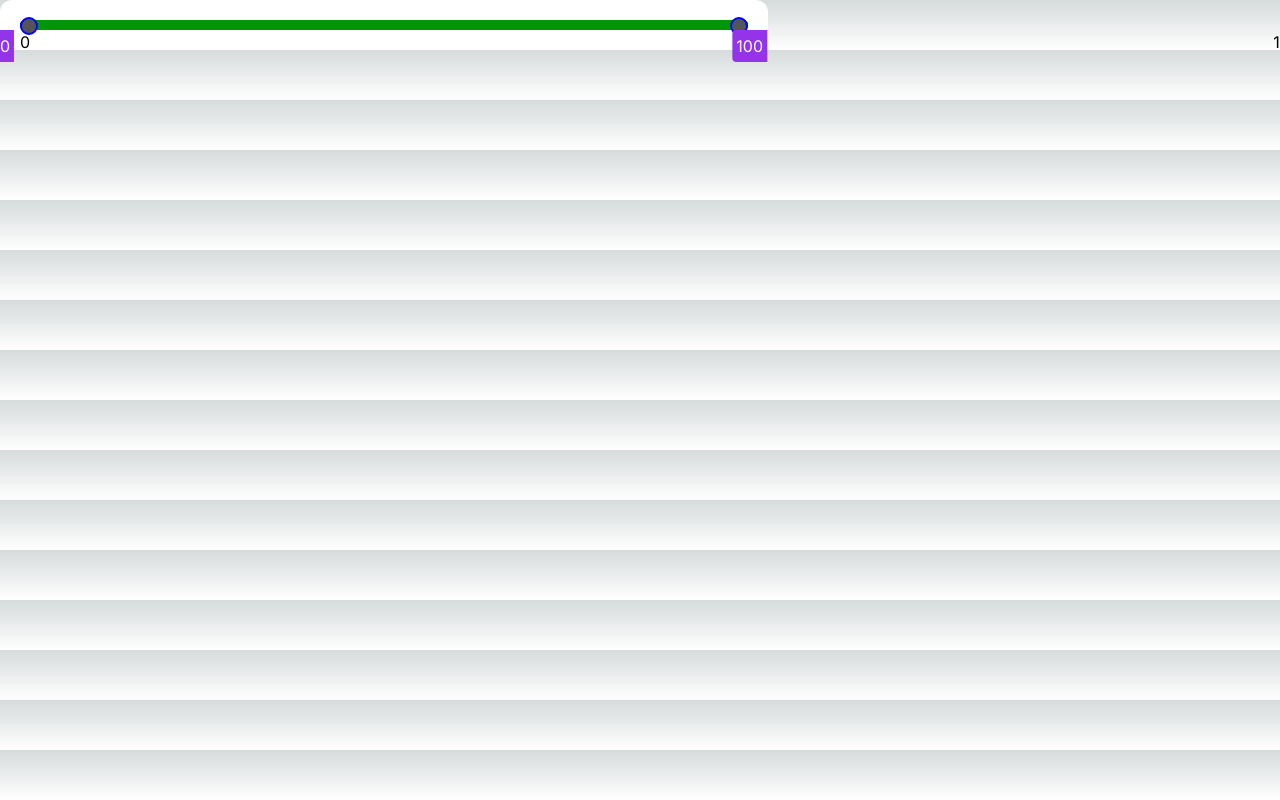
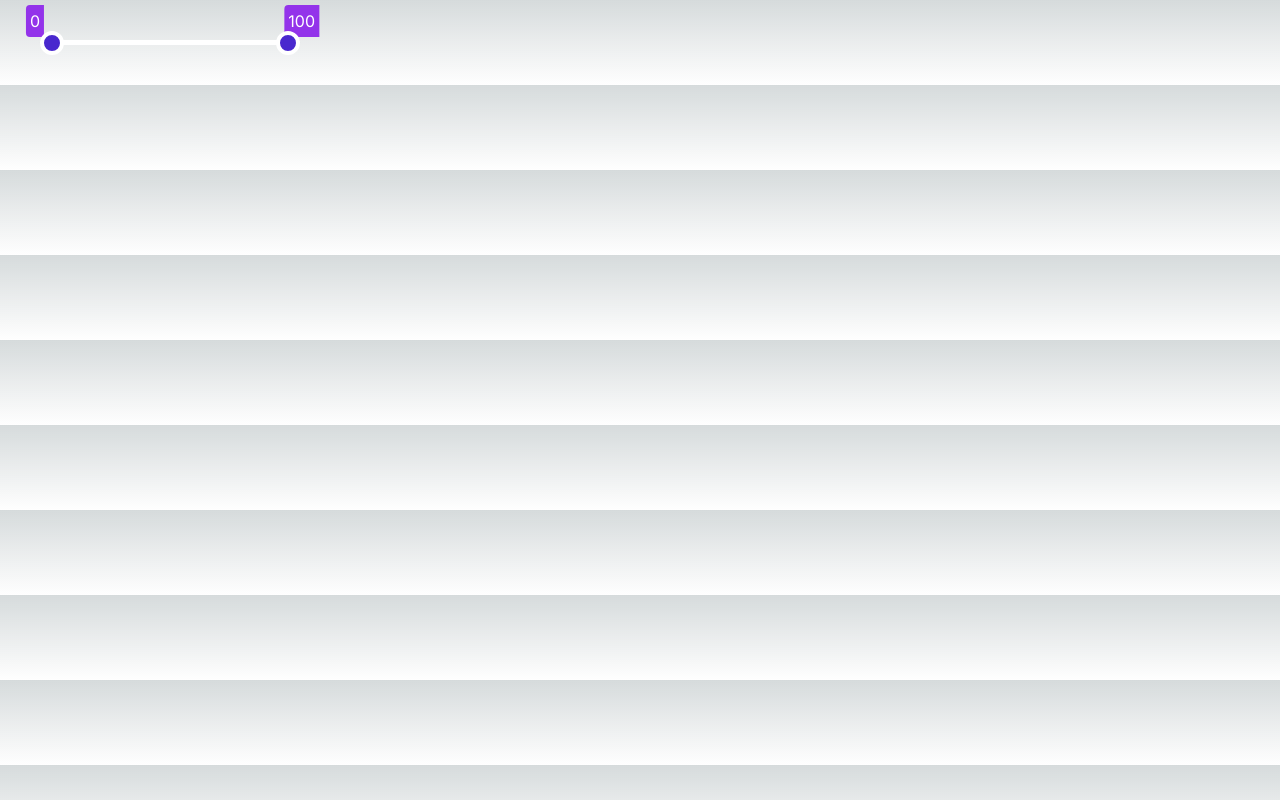
Before and after one commit to krlenell/component-tests, a Next.js app: page / in a window 1280 px wide. Built offline with nearby package versions, Linux system fonts and the light colour scheme.

Commit message:
commit often

```diff
--- a/src/app/page.tsx
+++ b/src/app/page.tsx
@@ -12,12 +12,12 @@ export default function Home() {
   }, [selectedPriceRange]);
 
   return (
-    <Fragment>
+    <div className="h-full p-5">
       <MultiRangeSlider
         min={0}
         max={100}
         setSelectedPriceRange={setSelectedPriceRange}
       />
-    </Fragment>
+    </div>
   );
 }
--- a/src/components/MultiRangeSlider.tsx
+++ b/src/components/MultiRangeSlider.tsx
@@ -65,8 +65,7 @@ const MultiRangeSlider = (props: Props) => {
   return (
     <Fragment>
       <div className={styles.main}>
-        <div className={styles.wrapper}>
-          <div className={styles.priceInputContainer}>
+        <div>
           <div className={styles.sliderContainer}>
             <div
               className={styles.priceSlider}
@@ -76,27 +75,29 @@ const MultiRangeSlider = (props: Props) => {
               }}
             ></div>
           </div>
-            {/* //maybe delete this */}
-            <div className="absolute w-full">
-              <div className="flex justify-between text-black">
-                <div>{min}</div>
-                <div>{max}</div>
-              </div>
-            </div>
         </div>
         <div className={styles.rangeInput}>
           <div
             className={styles.bubble}
             style={{
-                left: `calc(${((tempMinValue - min) / (max - min)) * 100}% - 15px)`,
+              left: `calc(${((tempMinValue - min) / (max - min)) * 100}% - 5px)`,
               transform: "translateX(-50%)",
             }}
           >
             {tempMinValue}
           </div>
+          <div
+            className={styles.bubble}
+            style={{
+              left: `calc(${getPercentage(tempMaxValue)}% + (${-18 - tempMaxValue * 0.15}px))`,
+            }}
+          >
+            {tempMaxValue}
+          </div>
+
           <input
             id="minRange"
-              className="priceRange"
+            className="slider"
             type="range"
             min={min}
             max={max}
@@ -108,7 +109,7 @@ const MultiRangeSlider = (props: Props) => {
           />
           <input
             id="maxRange"
-              className="priceRange"
+            className="slider"
             type="range"
             min={min}
             max={max}
@@ -118,15 +119,6 @@ const MultiRangeSlider = (props: Props) => {
             onMouseUp={handleMaxRelease}
             onTouchEnd={handleMaxRelease}
           />
-            <div
-              className={styles.bubble}
-              style={{
-                left: `calc(${getPercentage(tempMaxValue)}% + (${-18 - tempMaxValue * 0.15}px))`,
-              }}
-            >
-              {tempMaxValue}
-            </div>
-          </div>
         </div>
       </div>
     </Fragment>
--- a/src/styles/MultiRangeSlider.module.css
+++ b/src/styles/MultiRangeSlider.module.css
@@ -1,17 +1,13 @@
 .main {
-  @apply w-[60vw] bg-white rounded-xl p-5;
+  @apply w-[300px] rounded-xl p-5 relative;
 }
 
-/* .wrapper { */
-/*   @apply m-0 w-[70%] relative; */
-/* } */
-
 .sliderContainer {
-  @apply h-[10px] relative bg-black rounded-[5px];
+  @apply h-[5px] relative bg-[#595959] rounded-[5px];
 }
 
 .priceSlider {
-  @apply h-full left-1/4 right-[15%] absolute rounded-[5px] bg-[#01940b];
+  @apply h-full absolute rounded-[5px] bg-white;
 }
 
 .rangeInput {
@@ -19,9 +15,9 @@
 }
 
 .rangeInput input {
-  @apply absolute w-full h-[5px] top-[-7px] bg-transparent cursor-pointer pointer-events-none appearance-none;
+  @apply absolute w-full h-[5px] top-[-5px] bg-transparent cursor-pointer pointer-events-none appearance-none;
 }
 
 .bubble {
-  @apply text-white bg-purple-600 top-0 absolute rounded-s p-1 left-1/2 translate-x-1/2;
+  @apply text-white bg-purple-600 bottom-2 absolute rounded-s p-1 left-1/2 translate-x-1/2;
 }
--- a/src/styles/slider.css
+++ b/src/styles/slider.css
@@ -1,26 +1,29 @@
-.priceRange::-webkit-slider-thumb {
-  height: 18px;
-  width: 18px;
+.slider::-webkit-slider-thumb {
+  height: 24px;
+  width: 24px;
   border-radius: 70%;
-  background: #555;
+  background: #4928ce;
   pointer-events: auto;
+  border: solid 4px white;
   -webkit-appearance: none;
-  border: 2px solid blue;
 }
 
-input[type="range"]::-moz-range-thumb {
-  height: 18px;
-  width: 18px;
+slider::-moz-range-thumb {
+  height: 24px;
+  width: 24px;
   border-radius: 70%;
-  background: #555;
+  background: #4928ce;
   pointer-events: auto;
+  border: solid 4px white;
   -moz-appearance: none;
 }
 
-input[type="range"]::-ms-thumb {
-  height: 18px;
-  width: 18px;
+.slider::-ms-thumb {
+  height: 24px;
+  width: 24px;
   border-radius: 70%;
-  background: #555;
+  background: #4928ce;
+  pointer-events: auto;
+  border: solid 4px white;
   pointer-events: auto;
 }
```
Lines whose indentation alone changed are shown as unchanged.
